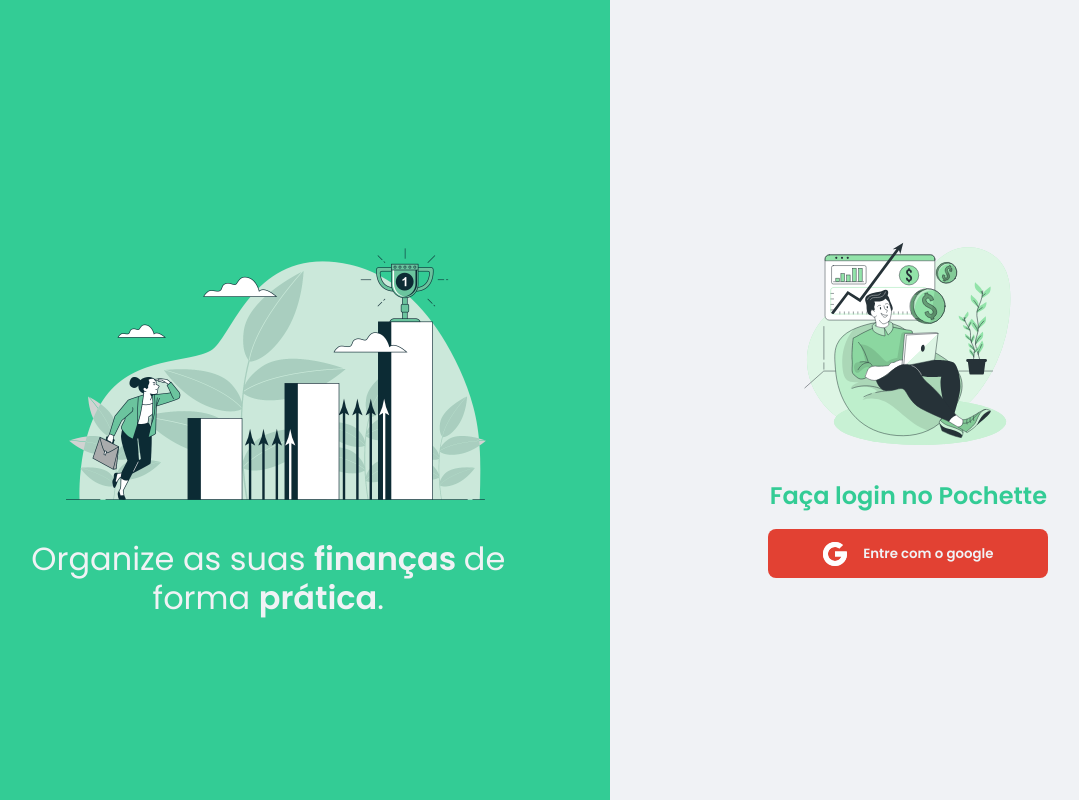
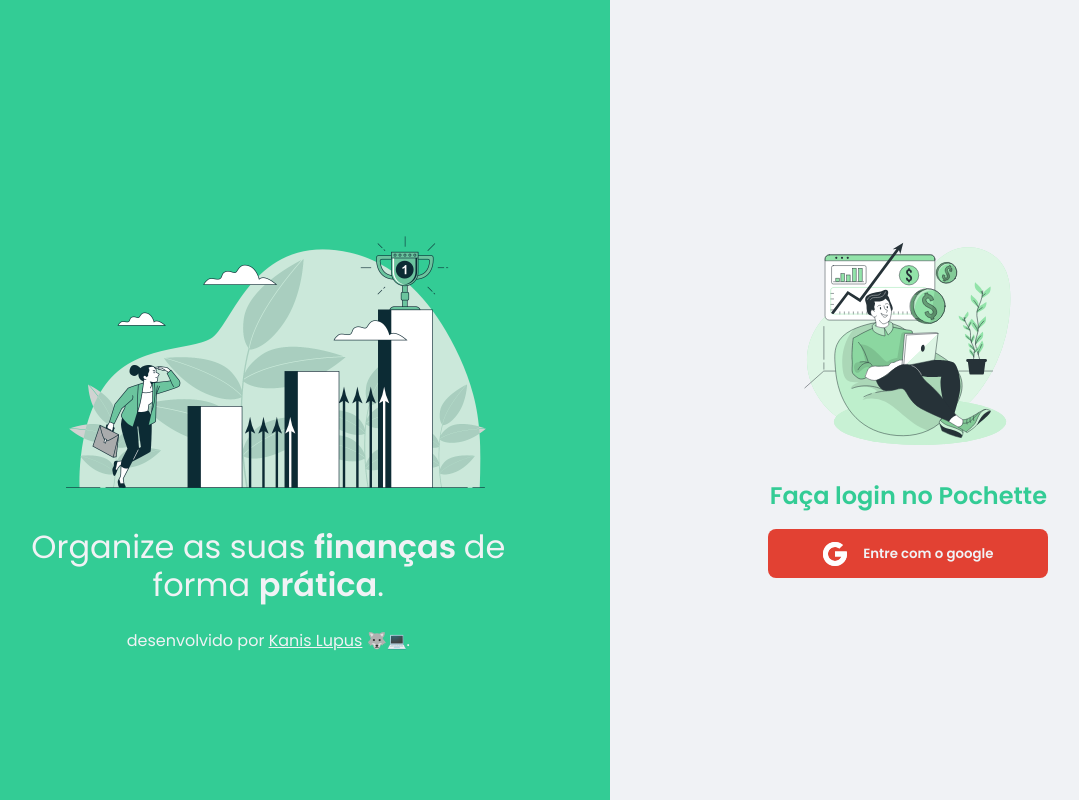
Before and after one commit to gabrielbugarelli/ezemoney-web, a React (Create React App) app: page / in a window 1280 px wide. Shown: the whole page, without its empty margins (73-1152 px from the left). Built offline with nearby package versions, Linux system fonts and the light colour scheme; no server answers; the database is empty.

Commit message:
feat: adicição do footer

```diff
--- a/src/App.tsx
+++ b/src/App.tsx
@@ -26,6 +26,8 @@
           <img src={capaPochette} alt="Imagem de finanças do Pochette" />
 
           <p> Organize as suas <strong> finanças </strong> de forma <strong> prática</strong>.</p>
+
+          <footer>desenvolvido por <a href="https://www.kanislupus.com.br/" target="_blank"> Kanis Lupus</a> 🐺💻.</footer>
         </div>
       </DescriptionContainer>
 
```
